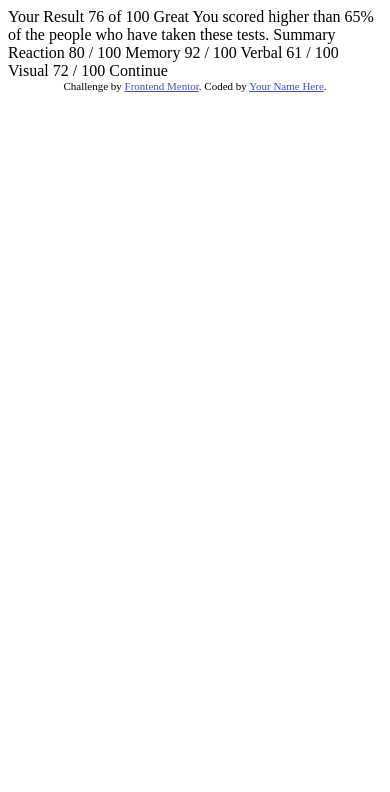
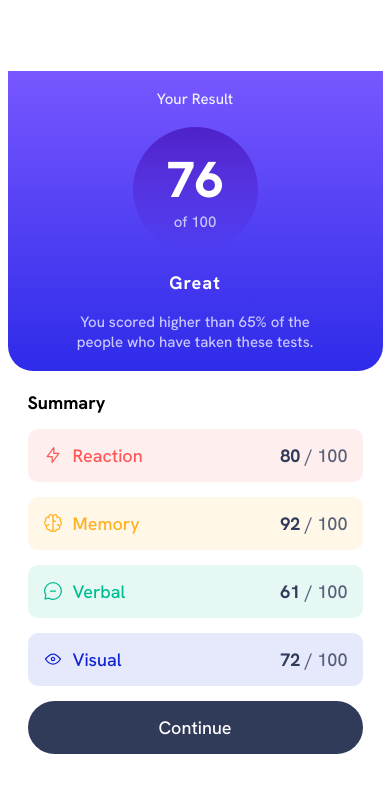
Before and after one commit to BarrosLucasJavier/resultsSummaryComponent, a plain HTML site: page index.html in a window 390 px wide. Drawn offline with Linux system fonts and the light colour scheme.

Commit message:
Mobile design done

```diff
--- a/index.html
+++ b/index.html
@@ -8,40 +8,54 @@
 
   <title>Frontend Mentor | Results summary component</title>
 
-  <!-- Feel free to remove these styles or customise in your own stylesheet 👍 -->
-  <style>
-    .attribution { font-size: 11px; text-align: center; }
-    .attribution a { color: hsl(228, 45%, 44%); }
-  </style>
+  <link rel="stylesheet" href="./styles/index.css">
 </head>
 <body>
+  <section class="results">
 
-  Your Result
-  76
-  of 100
+    <div class="score">
+      <h5>Your Result</h5>
+      <div class="number">
+        <h2>76</h2>
+        <p>of 100</p>
+      </div>
+      <h4>Great</h4>
+      <p>You scored higher than 65% of the people who have taken these tests.
+      </p>
+    </div>
 
-  Great
-  You scored higher than 65% of the people who have taken these tests.
-
-  Summary
-
-  Reaction
-  80 / 100
-
-  Memory
-  92 / 100
-
-  Verbal
-  61 / 100
-
-  Visual
-  72 / 100
-
-  Continue
-
-  <div class="attribution">
-    Challenge by <a href="https://www.frontendmentor.io?ref=challenge" target="_blank">Frontend Mentor</a>.
-    Coded by <a href="#">Your Name Here</a>.
-  </div>
+    <div class="summary">
+      <h5>Summary</h5>
+      <div class="type reaction">
+          <div>
+            <img src="./assets/images/icon-reaction.svg" alt="Reaction icon">
+            <p>Reaction</p>
+          </div>
+          <span><b>80</b> / 100</span>
+      </div>
+      <div class="type memory">
+        <div>
+          <img src="./assets/images/icon-memory.svg" alt="Memory icon">
+          <p>Memory</p>
+        </div>
+        <span><b>92</b> / 100</span>
+      </div>
+      <div class="type verbal">
+          <div>
+            <img src="./assets/images/icon-verbal.svg" alt="Verbal icon">
+            <p>Verbal</p>
+          </div>
+          <span><b>61</b> / 100</span>
+      </div>
+      <div class="type visual">
+        <div>
+          <img src="./assets/images/icon-visual.svg" alt="Visual icon">
+          <p>Visual</p>
+        </div>
+          <span><b>72</b> / 100</span>
+      </div>
+      <button>Continue</button>
+    </div>
+  </section>
 </body>
 </html>
--- /dev/null
+++ b/styles/index.css
@@ -0,0 +1,123 @@
+@import url('https://fonts.googleapis.com/css2?family=Hanken+Grotesk:wght@500;700;800&display=swap');
+
+*{
+    margin: 0;
+    padding: 0;
+    box-sizing: border-box;
+    font-family: 'Hanken Grotesk', sans-serif;
+    font-size: 18px;
+}
+
+body{
+    display: flex;
+    justify-content: center;
+    align-items: center;
+    height: 100vh;
+}
+.results{
+    width: 100vw;
+    max-width: 375px;
+    display: flex;
+    flex-direction: column;
+}
+
+.score{
+    display: flex;
+    flex-direction: column;
+    justify-content: space-evenly;
+    align-items: center;
+    gap: 15px;
+    border-radius: 0 0 25px 25px;
+    background: rgb(120,87,255);
+    background: linear-gradient(180deg, rgba(120,87,255,1) 0%, rgba(46,43,233,1) 100%);
+    color: white;
+    padding: 15px 50px;
+    height: 300px;
+}
+.score h5{
+    color: hsl(221, 100%, 96%) ;
+    font-weight: 500;
+    font-size: 15px;
+}
+
+.number{
+    width: 125px;
+    height: 125px;
+    border-radius: 50%;
+    background: rgb(78,33,202);
+    background: linear-gradient(180deg, rgba(78,33,202,1) 0%, rgba(36,33,202,0) 100%);
+    display: flex;
+    flex-direction: column;
+    justify-content: center;
+    align-items: center;
+}
+.number h2{
+    font-weight: 800;
+    font-size: 2.8rem;
+}
+.number p{
+    color:hsl(241, 100%, 89%) ;
+    font-weight: 500;
+    font-size: 15px;
+}
+
+.score h4{
+    font-weight: 700;
+    letter-spacing: 1px;
+}
+.score p{
+    color:hsl(241, 100%, 89%) ;
+    font-weight: 500;
+    font-size: 15px;
+    text-align: center;
+}
+
+.summary{
+    padding: 20px;
+    display: flex;
+    flex-direction: column;
+    justify-content: space-between;
+    gap: 15px;
+}
+.type{
+    padding: 15px;
+    background-color: aquamarine;
+    border-radius: 10px;
+    display: flex;
+    justify-content: space-between;
+    align-items: center;
+}
+.type span{
+    color: hsl(224, 30%, 27%, 0.8);
+}
+.type span b{
+    color: hsl(224, 30%, 27%);
+}
+.type div {
+    display: flex;
+    align-items: center;
+    gap: 10px;
+}
+.reaction{
+    color: hsl(0, 100%, 67%);
+    background-color: hsl(0, 100%, 67%,0.1);
+}
+.memory{
+    color: hsl(39, 100%, 56%);
+    background-color: hsl(39, 100%, 56%,0.1);
+}
+.verbal{
+    color: hsl(166, 100%, 37%);
+    background-color: hsl(166, 100%, 37%,0.1);
+}
+.visual{
+    color: hsl(234, 85%, 45%);
+    background-color: hsl(234, 85%, 45%,0.1);
+}
+.summary button{
+    padding: 15px;
+    border-radius: 30px;
+    border: none;
+    background-color: hsl(224, 30%, 27%);
+    color: white;
+}
```
